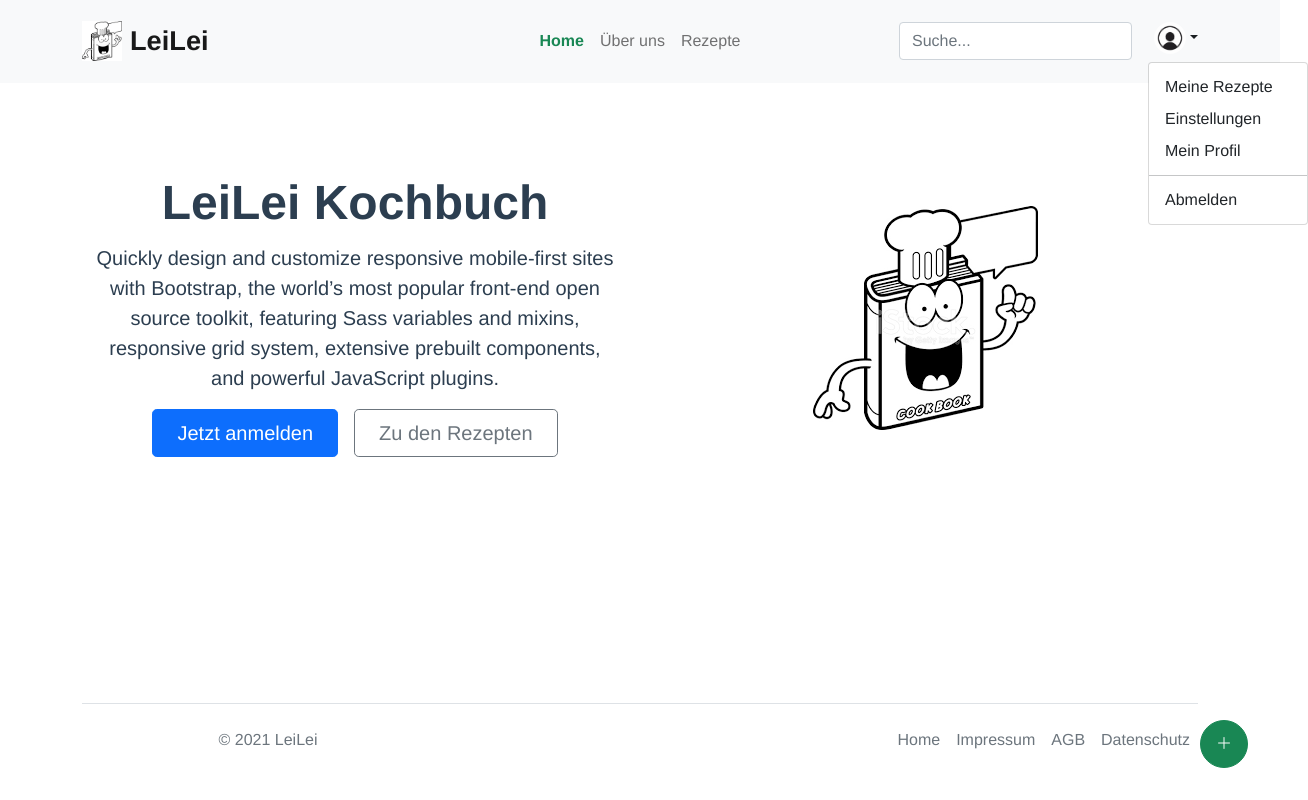
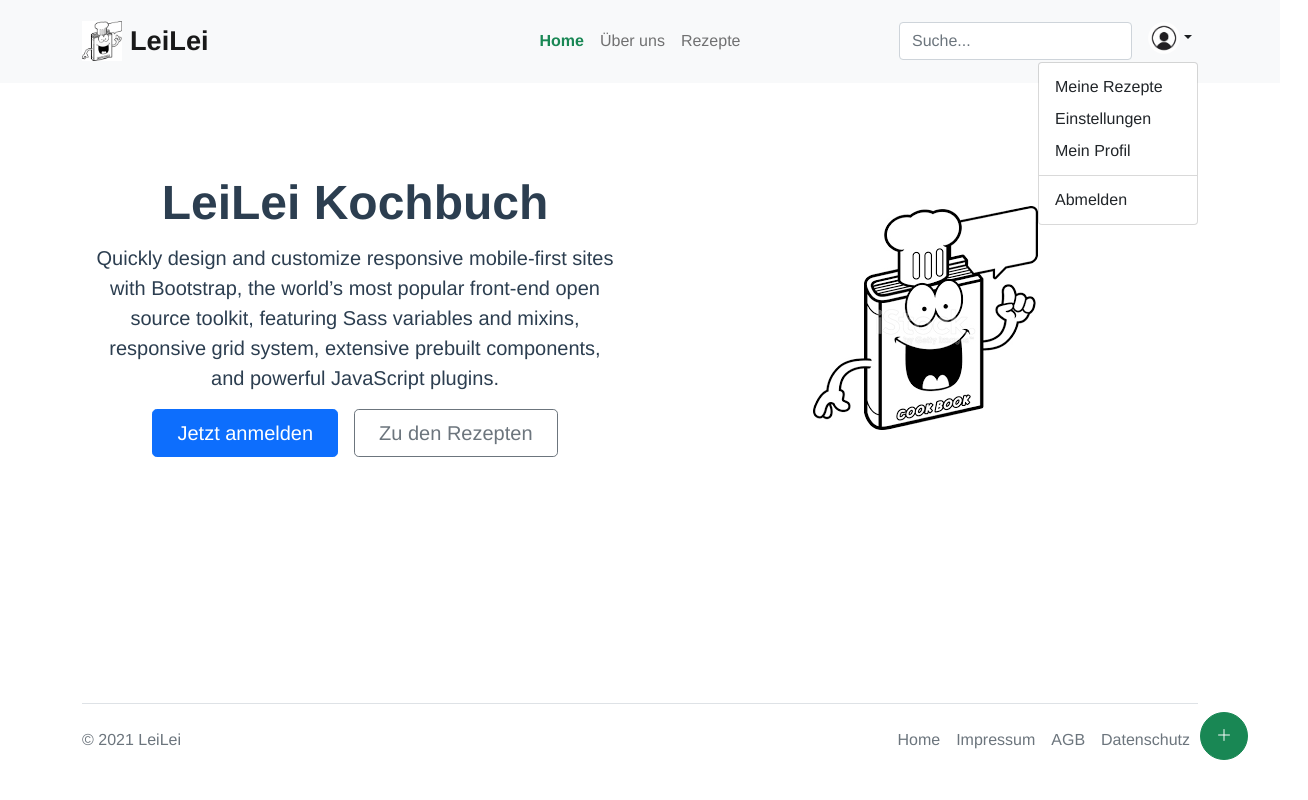
Before and after one commit to MartinLeischner/LeiLei-Frontend, a Vue app: page / in a window 1280 px wide. Both pictures are taken after a click on the link 1173 px from the left and 38 px from the top of the page. Shown: the whole page, 1308 px wide, since content can reach past the window. Built offline with nearby package versions, Linux system fonts and the light colour scheme.

Commit message:
adjust some styles

```diff
--- a/src/components/Footer.vue
+++ b/src/components/Footer.vue
@@ -2,9 +2,9 @@
   <div class="footer">
     <div class="container">
       <footer class="d-flex flex-wrap justify-content-between align-items-center py-3 my-4 border-top">
-        <p class="col-md-4 mb-0 text-muted">© 2021 LeiLei</p>
+        <p class="col-md-6 mb-0 text-start text-muted">© 2021 LeiLei</p>
 
-        <ul class="nav col-md-4 justify-content-end">
+        <ul class="nav col-md-6 justify-content-end">
           <router-link class="nav-link px-2 text-muted" to="/">Home</router-link>
           <li class="nav-item"><a href="#" class="nav-link px-2 text-muted">Impressum</a></li>
           <li class="nav-item"><a href="#" class="nav-link px-2 text-muted">AGB</a></li>
--- a/src/components/Navbar.vue
+++ b/src/components/Navbar.vue
@@ -26,17 +26,18 @@
         <form class="col-9 col-lg-auto me-lg-3">
           <input type="search" class="form-control" placeholder="Suche..." aria-label="Search">
         </form>
-        <div class="navbar-profile col-3 dropdown text-end">
-          <a href="#" class="d-block link-dark text-decoration-none dropdown-toggle" id="dropdownUser1" data-bs-toggle="dropdown" aria-expanded="false">
-            <img src="../assets/avatar.png" alt="mdo" width="32" height="32" class="rounded-circle">
+        <div class="navbar-profile col-3 btn-group dropdown text-end">
+          <a href="#" class="d-block link-dark text-decoration-none dropdown-toggle"
+             id="dropdownUser" data-bs-toggle="dropdown" aria-haspopup="true" aria-expanded="false">
+            <img src="../assets/avatar.png" alt="profile avatar" width="32" height="32" class="rounded-circle">
           </a>
-          <ul class="dropdown-menu text-small" aria-labelledby="dropdownUser1" style="">
-            <li><a class="dropdown-item" href="#">Meine Rezepte</a></li>
-            <li><a class="dropdown-item" href="#">Einstellungen</a></li>
-            <li><a class="dropdown-item" href="#">Mein Profil</a></li>
-            <li><hr class="dropdown-divider"></li>
-            <li><a class="dropdown-item" href="#">Abmelden</a></li>
-          </ul>
+          <div class="dropdown-menu text-small" aria-labelledby="dropdownUser">
+            <a class="dropdown-item" href="#">Meine Rezepte</a>
+            <a class="dropdown-item" href="#">Einstellungen</a>
+            <a class="dropdown-item" href="#">Mein Profil</a>
+            <div class="dropdown-divider"></div>
+            <a class="dropdown-item" href="#">Abmelden</a>
+          </div>
         </div>
       </div>
     </div>
@@ -64,6 +65,10 @@ export default {
   width: 50px;
 }
 
+.navbar-profile .dropdown-menu {
+  left: -110px;
+}
+
 .nav-link {
   text-decoration: none;
 }
--- a/src/components/RezepteCreation.vue
+++ b/src/components/RezepteCreation.vue
@@ -17,8 +17,14 @@
             enctype="multipart/form-data"
             @submit="createRezept">
         <div class="mb-3">
+          <div class="preview-image__wrapper">
+            <div class="preview-image" :style="{ 'background-image': `url(${this.previewImage})` }"
+              @click="this.$refs.imageSelection.click()">
+            </div>
+          </div>
           <label for="image" class="form-label">Bild</label>
-                    <input type="file" class="form-control" id="image" @change="onFileChanged" name="image" accept="image/png, image/jpeg"/>
+          <input type="file" class="form-control" id="image" @change="onFileChanged" name="image"
+                 ref="imageSelection" accept="image/png, image/jpeg"/>
         </div>
         <div class="mb-3">
           <label for="name" class="form-label">Rezeptname</label>
@@ -62,12 +68,21 @@ export default {
       ingredient: null,
       difficulty: null,
       time: null,
-      selectedImage: null
+      selectedImage: null,
+      previewImage: require('@/assets/empty_rezept_image.png')
     }
   },
   methods: {
     onFileChanged (event) {
+      if (event.target.files.length > 0) {
         this.selectedImage = event.target.files[0]
+        const reader = new FileReader()
+        reader.onload = e => {
+          this.previewImage = e.target.result
+        }
+        reader.readAsDataURL(this.selectedImage)
+        this.$emit('input', this.selectedImage)
+      }
     },
     createRezept (event) {
       event.preventDefault()
@@ -89,13 +104,38 @@ export default {
 .offcanvas-end {
   width: 550px;
 }
+
 .sticky-button {
   border-radius: 50%;
-  bottom: 32px;
+  bottom: 120px;
   height: 48px;
   position: fixed;
   right: 32px;
   width: 48px;
   z-index: 100;
 }
+
+.preview-image__wrapper {
+  display: flex;
+  flex-direction: row;
+  justify-content: center;
+}
+
+.preview-image {
+  background-size: cover;
+  border-radius: 50%;
+  border: 1px solid var(--bs-success);
+  height: 150px;
+  width: 150px;
+}
+
+.preview-image:hover {
+  cursor: pointer;
+}
+
+@media screen and (min-width: 992px) {
+  .sticky-button {
+    bottom: 40px;
+  }
+}
 </style>
```
Also changed, not shown: src/assets/empty_rezept_image.png (added), 1 other file (tests, documents, lock files or other folders). Lines whose indentation alone changed are shown as unchanged.
